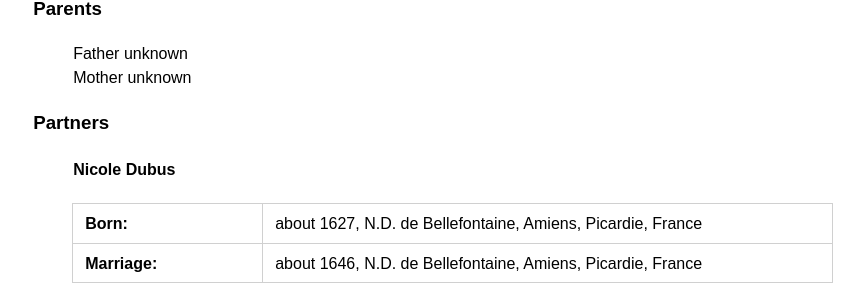
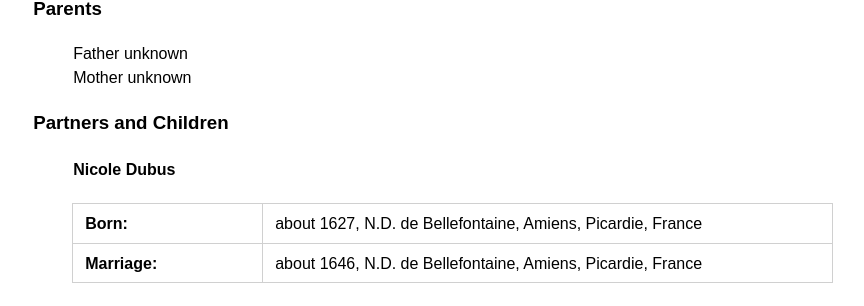
Before and after one commit to highchair/hogue-family-ancestry, a Jekyll site: the page built from _people/1625-jean-hogue.md, in a window 1280 px wide. Shown: the part 306-612 px from the top of the page, without its empty margins (18-882 px from the left). Built offline with Jekyll 4.4.1, drawn with Linux system fonts in a browser that asks for light colours.

Commit message:
Add children to label for Partners

```diff
--- a/_layouts/person.html
+++ b/_layouts/person.html
@@ -127,13 +127,13 @@ layout: default
 <dl class="person__rels person__partners">
 {%- if page.partners.size > 0 -%}
   {%- for partner in page.partners -%}
+    {%- assign found_partner = site.people | where: 'slug', partner.spouse -%}
+    {%- assign union = site.data.children | where: 'partnership', partner.union -%}
     {%- if forloop.first -%}
-      <dt><h3>Partners</h3></dt>
+      <dt><h3>Partners{% if union[0].children .size > 0 %} and Children{% endif %}</h3></dt>
     {%- endif -%}
     <dd>
       <h4>{% include snippets/person-link.html string=partner.spouse %}</h4>
-      {%- assign found_partner = site.people | where: 'slug', partner.spouse -%}
-      {%- assign union = site.data.children | where: 'partnership', partner.union -%}
       {%- if partner.spouse-parents or partner.spouse-born or union[0].union-date or partner.spouse-death -%}
       <dl class="person__metadata">
         {%- if partner.spouse-parents -%}<dt>Parents:</dt><dd>{{ partner.spouse-parents }}</dd>{%- endif -%}
```
